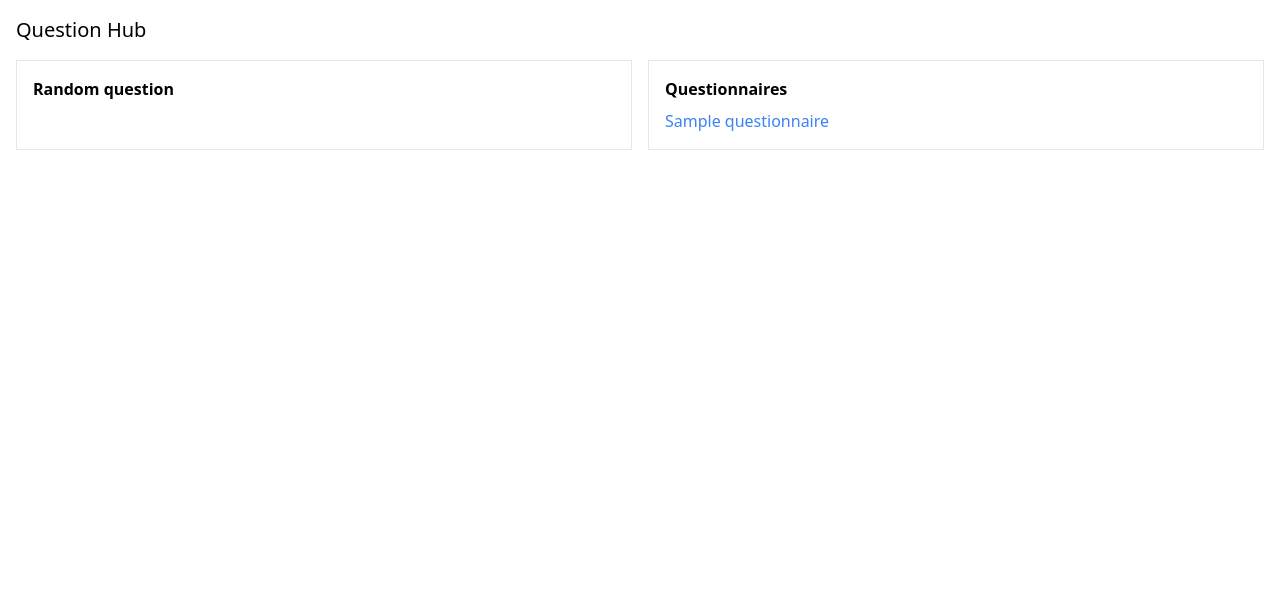
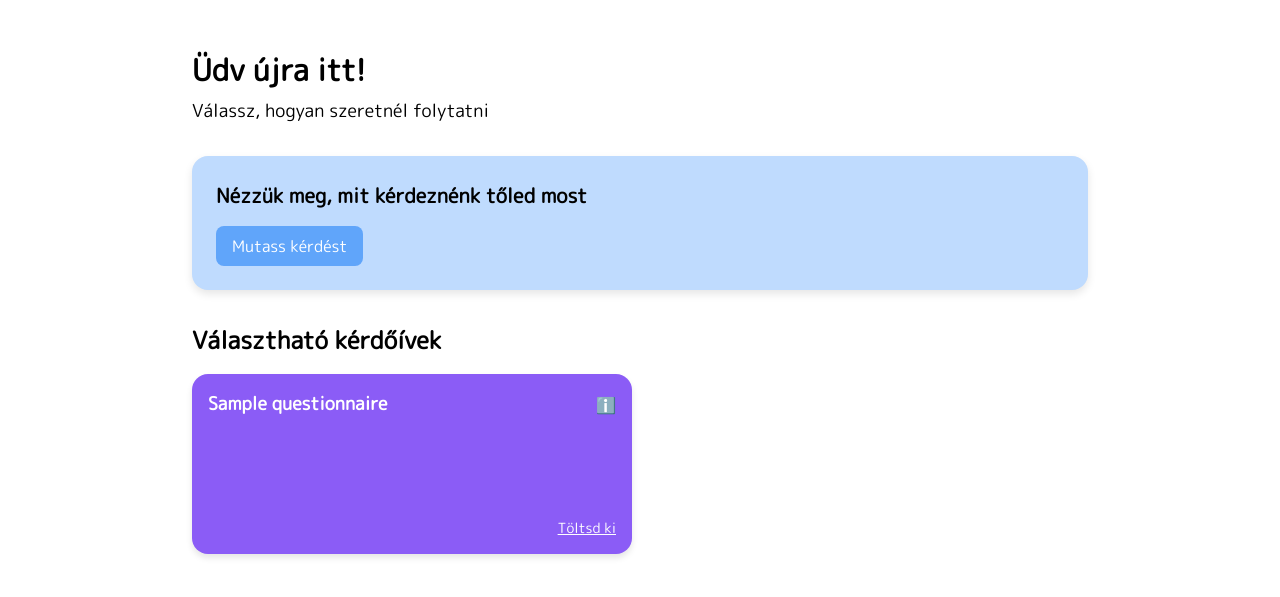
Before and after one commit to terfaval/pikszis_community_tool, a FastAPI app: template app/templates/hub.html in a window 1280 px wide. Shown: the top 597 px of the page. Run offline with FastAPI, Linux system fonts and the light colour scheme; the template is opened without the code that fills it: most values are stand-ins (such as "Sample title", 1, 10 or a date in 2020); parts of the project's set-up code (start-up, migrations or seed data) failed here and were passed over; some libraries are stand-ins or nearby versions.

Commit message:
redesigned hub.html to card-based layout

```diff
--- a/app/main.py
+++ b/app/main.py
@@ -1,11 +1,14 @@
 from fastapi import FastAPI
 from fastapi.middleware.cors import CORSMiddleware
 from fastapi.templating import Jinja2Templates
+from fastapi.staticfiles import StaticFiles
 
 from .config import settings
 from .routers import auth, hub, questionnaire_api, random_api
 
 app = FastAPI()
+
+app.mount("/static", StaticFiles(directory="app/static"), name="static")
 
 # --- CORS origins robust parsing ---
 origins = []
--- a/app/routers/hub.py
+++ b/app/routers/hub.py
@@ -15,7 +15,7 @@ def get_templates(request: Request):
 def fetch_questionnaires(client):
     data = (
         client.table("questionnaires")
-        .select("id,title,is_active")
+        .select("id,title,description,is_active")
         .eq("is_active", True)
         .execute()
         .data
--- /dev/null
+++ b/app/static/hub.css
@@ -0,0 +1,157 @@
+.hub-wrapper {
+  display: flex;
+  justify-content: center;
+  padding: 2rem 1rem;
+}
+
+.hub-container {
+  width: 100%;
+  max-width: 70vw;
+  font-family: 'M PLUS Rounded 1c', sans-serif;
+}
+
+.hub-title {
+  font-size: 1.875rem;
+  font-weight: 700;
+  margin-bottom: 0.25rem;
+}
+
+.hub-subtitle {
+  font-size: 1.125rem;
+  margin-bottom: 2rem;
+}
+
+.random-card {
+  background-color: #bfdbfe;
+  padding: 1.5rem;
+  border-radius: 1rem;
+  box-shadow: 0 4px 8px rgba(0,0,0,0.1);
+  margin-bottom: 2rem;
+}
+
+.random-card-title {
+  font-size: 1.25rem;
+  font-weight: 600;
+  margin-bottom: 1rem;
+}
+
+.random-button {
+  background-color: #60a5fa;
+  color: white;
+  border: none;
+  border-radius: 0.5rem;
+  padding: 0.5rem 1rem;
+  font-weight: 500;
+  cursor: pointer;
+  transition: background-color 0.2s ease;
+}
+
+.random-button:hover {
+  background-color: #3b82f6;
+}
+
+.grid-title {
+  font-size: 1.5rem;
+  font-weight: 600;
+  margin-bottom: 1rem;
+}
+
+.questionnaire-grid {
+  display: grid;
+  grid-template-columns: 1fr;
+  gap: 1rem;
+}
+
+@media (min-width: 768px) {
+  .questionnaire-grid {
+    grid-template-columns: repeat(2, 1fr);
+  }
+}
+
+/* Flip Card Styles */
+.card {
+  perspective: 1000px;
+}
+
+.card-inner {
+  position: relative;
+  width: 100%;
+  height: 180px;
+  transform-style: preserve-3d;
+  transition: transform 0.6s;
+}
+
+.card.card-flipped .card-inner {
+  transform: rotateY(180deg);
+}
+
+.card-front, .card-back {
+  position: absolute;
+  width: 100%;
+  height: 100%;
+  border-radius: 1rem;
+  padding: 1rem;
+  box-shadow: 0 4px 6px rgba(0,0,0,0.1);
+  backface-visibility: hidden;
+  display: flex;
+  flex-direction: column;
+  justify-content: space-between;
+}
+
+.card-front {
+  color: white;
+}
+
+.card-back {
+  background-color: #f3f4f6;
+  transform: rotateY(180deg);
+  color: #111827;
+}
+
+.card-title {
+  font-size: 1.125rem;
+  font-weight: bold;
+}
+
+.card-description {
+  font-size: 0.875rem;
+  font-weight: 400;
+}
+
+.card-link {
+  align-self: flex-end;
+  font-size: 0.875rem;
+  text-decoration: underline;
+  color: white;
+}
+
+.back-button {
+  align-self: flex-end;
+  background: none;
+  border: none;
+  font-size: 1rem;
+  cursor: pointer;
+  color: #374151;
+}
+
+.info-button {
+  background: none;
+  border: none;
+  font-size: 1rem;
+  cursor: pointer;
+  color: white;
+  align-self: flex-end;
+}
+
+.card-header {
+  display: flex;
+  justify-content: space-between;
+  align-items: center;
+}
+
+/* Color variants */
+.card-color-0 { background-color: #14b8a6; }
+.card-color-1 { background-color: #8b5cf6; }
+.card-color-2 { background-color: #ec4899; }
+.card-color-3 { background-color: #f59e0b; }
+.card-color-4 { background-color: #10b981; }
--- /dev/null
+++ b/app/static/hub.js
@@ -0,0 +1,6 @@
+function flipCard(slug) {
+  const card = document.querySelector(`.card[data-slug="${slug}"]`);
+  if (card) {
+    card.classList.toggle('card-flipped');
+  }
+}
--- a/app/templates/base.html
+++ b/app/templates/base.html
@@ -4,6 +4,7 @@
   <meta charset="utf-8" />
   <script src="https://cdn.tailwindcss.com"></script>
   <script src="https://unpkg.com/htmx.org@1.9.2"></script>
+  <link href="https://fonts.googleapis.com/css2?family=M+PLUS+Rounded+1c&display=swap" rel="stylesheet">
   <title>{% block title %}Pikszis{% endblock %}</title>
 </head>
 <body class="p-4">
--- a/app/templates/hub.html
+++ b/app/templates/hub.html
@@ -1,15 +1,45 @@
 {% extends 'base.html' %}
 {% block title %}Hub{% endblock %}
 {% block content %}
-<h1 class="text-xl mb-4">Question Hub</h1>
-<div class="grid grid-cols-1 md:grid-cols-2 gap-4">
-  <div class="border p-4" id="random-card">
-    <h2 class="font-bold mb-2">Random question</h2>
-    <div hx-get="/api/questions/random" hx-target="#random-card" hx-swap="innerHTML"></div>
-  </div>
-  <div class="border p-4">
-    <h2 class="font-bold mb-2">Questionnaires</h2>
-    {% include 'questionnaire_list.html' %}
+<div class="hub-wrapper">
+  <div class="hub-container">
+    <h1 class="hub-title">Üdv újra itt!</h1>
+    <p class="hub-subtitle">Válassz, hogyan szeretnél folytatni</p>
+
+    <!-- RANDOM QUESTION CARD -->
+    <div class="random-card">
+      <h2 class="random-card-title">Nézzük meg, mit kérdeznénk tőled most</h2>
+      <button class="random-button" hx-get="/api/questions/random" hx-target="#random-question" hx-swap="innerHTML">
+        Mutass kérdést
+      </button>
+    </div>
+
+    <!-- HTMX Target for Random Question -->
+    <div id="random-question" class="mt-4"></div>
+
+    <!-- QUESTIONNAIRE GRID -->
+    <h2 class="grid-title">Választható kérdőívek</h2>
+    <div class="questionnaire-grid">
+      {% for q in questionnaires %}
+      <div class="card" data-slug="{{ q.id }}">
+        <div class="card-inner">
+          <div class="card-front card-color-{{ loop.index % 5 }}">
+            <div class="card-header">
+              <h3 class="card-title">{{ q.title }}</h3>
+              <button class="info-button" onclick="flipCard('{{ q.id }}')">ℹ️</button>
+            </div>
+            <a href="/q/{{ q.id }}" class="card-link">Töltsd ki</a>
+          </div>
+          <div class="card-back">
+            <p class="card-description">{{ q.description or "Nincs leírás." }}</p>
+            <button class="back-button" onclick="flipCard('{{ q.id }}')">↩</button>
+          </div>
+        </div>
+      </div>
+      {% endfor %}
+    </div>
   </div>
 </div>
+<link rel="stylesheet" href="/static/hub.css">
+<script src="/static/hub.js" defer></script>
 {% endblock %}
```
